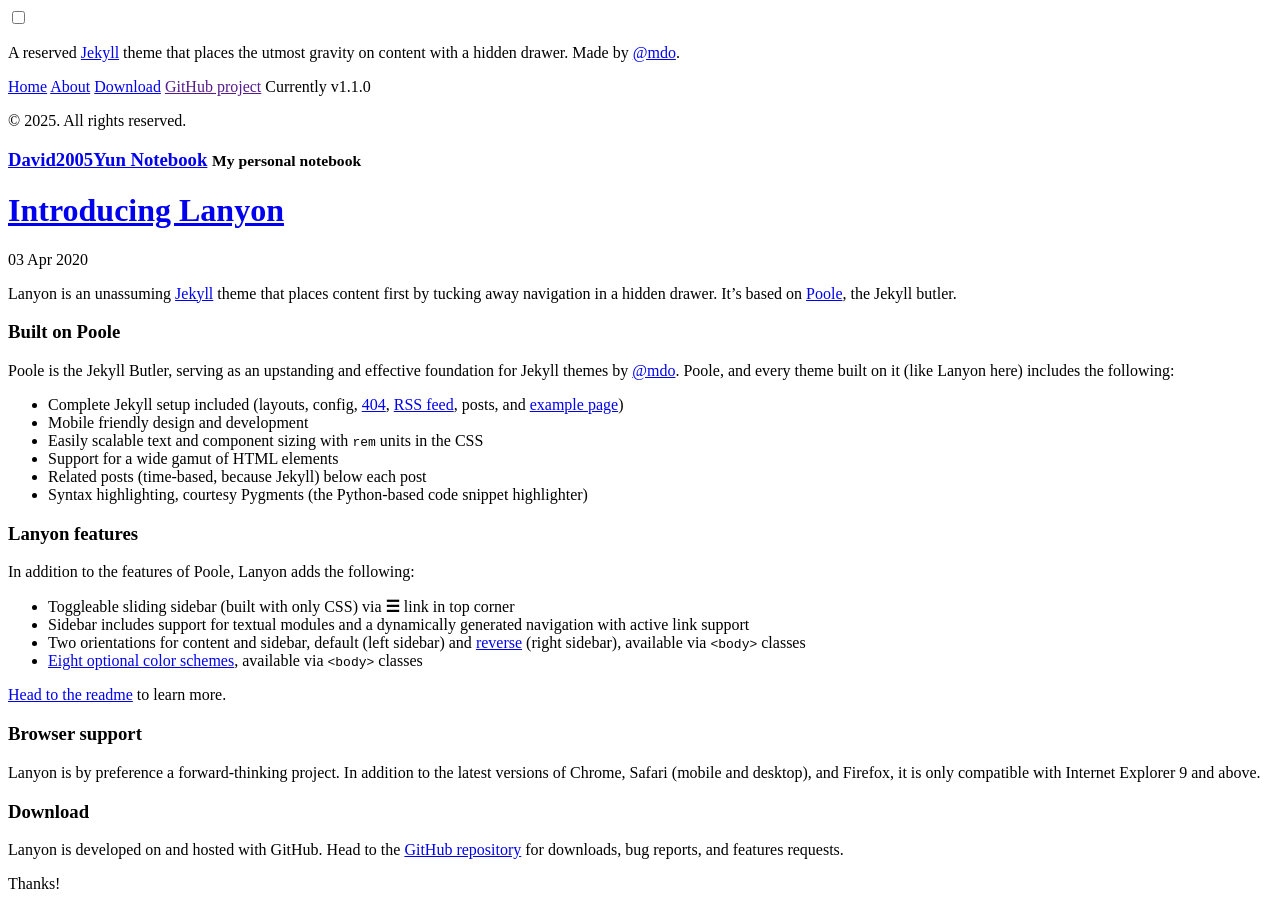
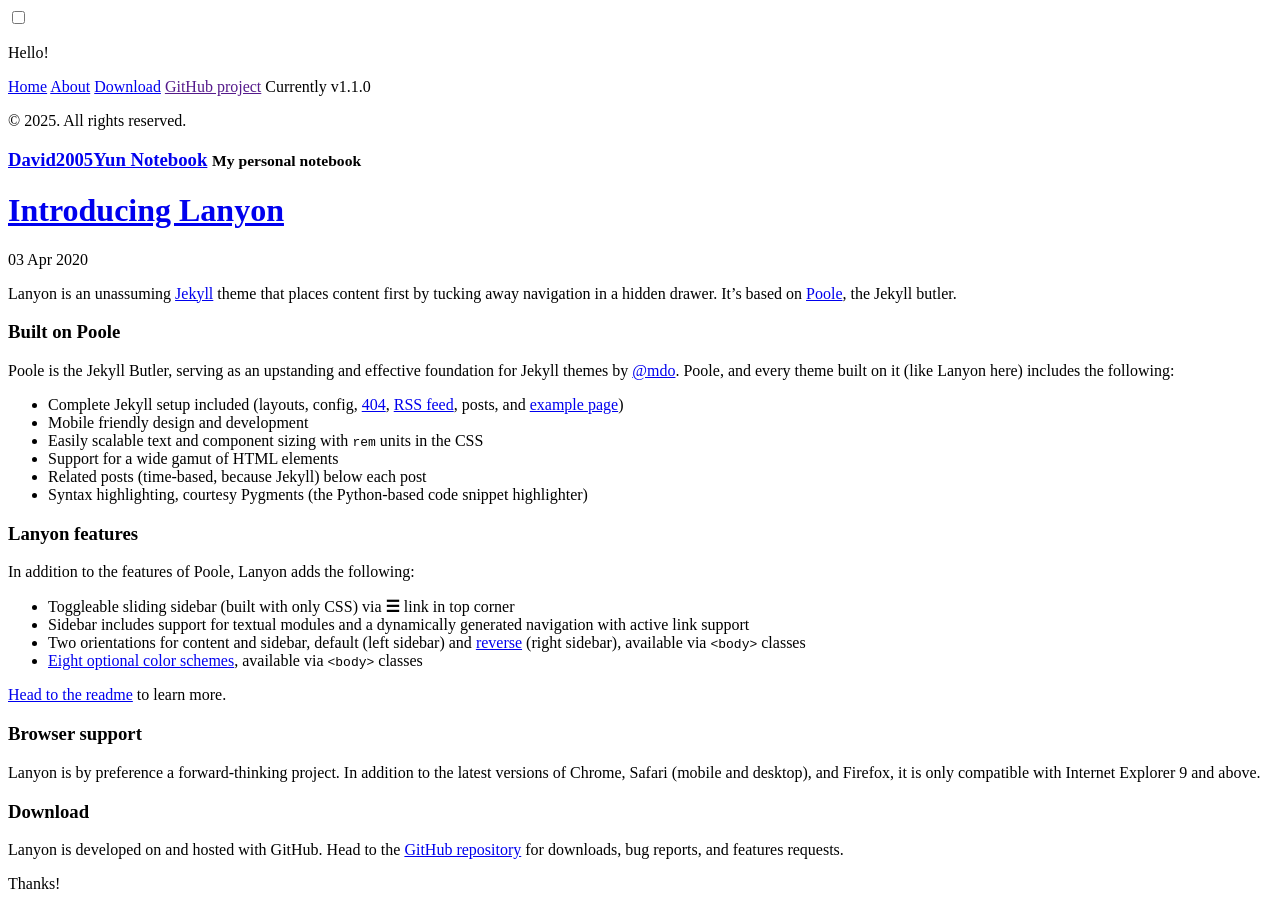
Before and after one commit to david2005yun/david2005yun.github.io, a Jekyll site: the page built from index.html, in a window 1280 px wide and 900 px high. Built offline with Jekyll 4.4.1, drawn with Linux system fonts in a browser that asks for light colours; the list of posts is cut into pages by our own code.

Commit message:
Update _config.yml

```diff
--- a/_config.yml
+++ b/_config.yml
@@ -1,9 +1,9 @@
 # Setup
 title:               David2005Yun Notebook
 tagline:             'My personal notebook'
-description:         'A reserved <a href="https://jekyllrb.com" target="_blank">Jekyll</a> theme that places the utmost gravity on content with a hidden drawer. Made by <a href="https://twitter.com/mdo" target="_blank">@mdo</a>.'
-url:                 http://www.20050223.xyz
-baseurl:             'http://david2005yun.github.io/'
+description:         'Hello!'
+url:                 http://www.20050223.xyz/
+baseurl:             'http://david2005yun.github.io/david2005yun/'
 paginate:            5
 permalink:           pretty
 
```
